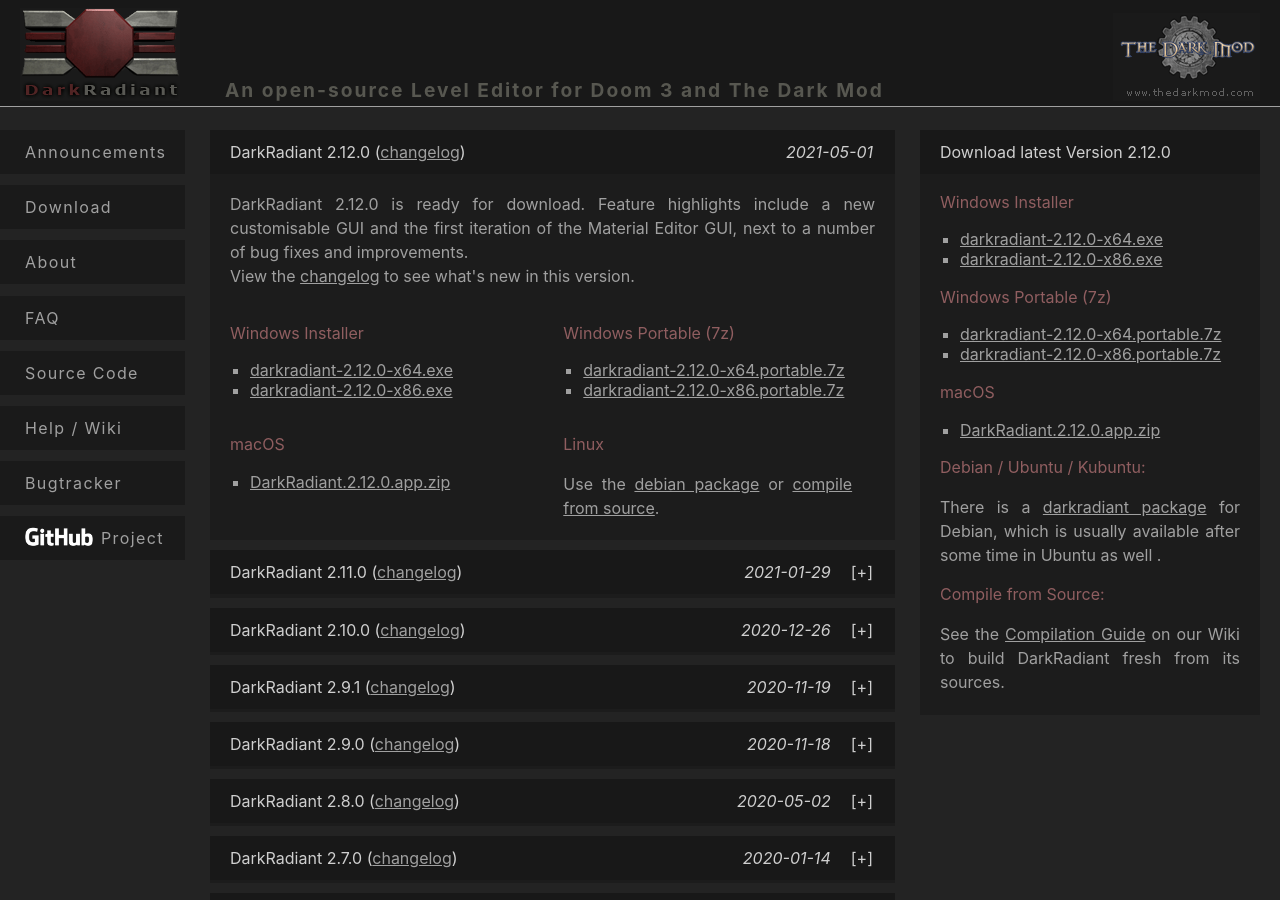
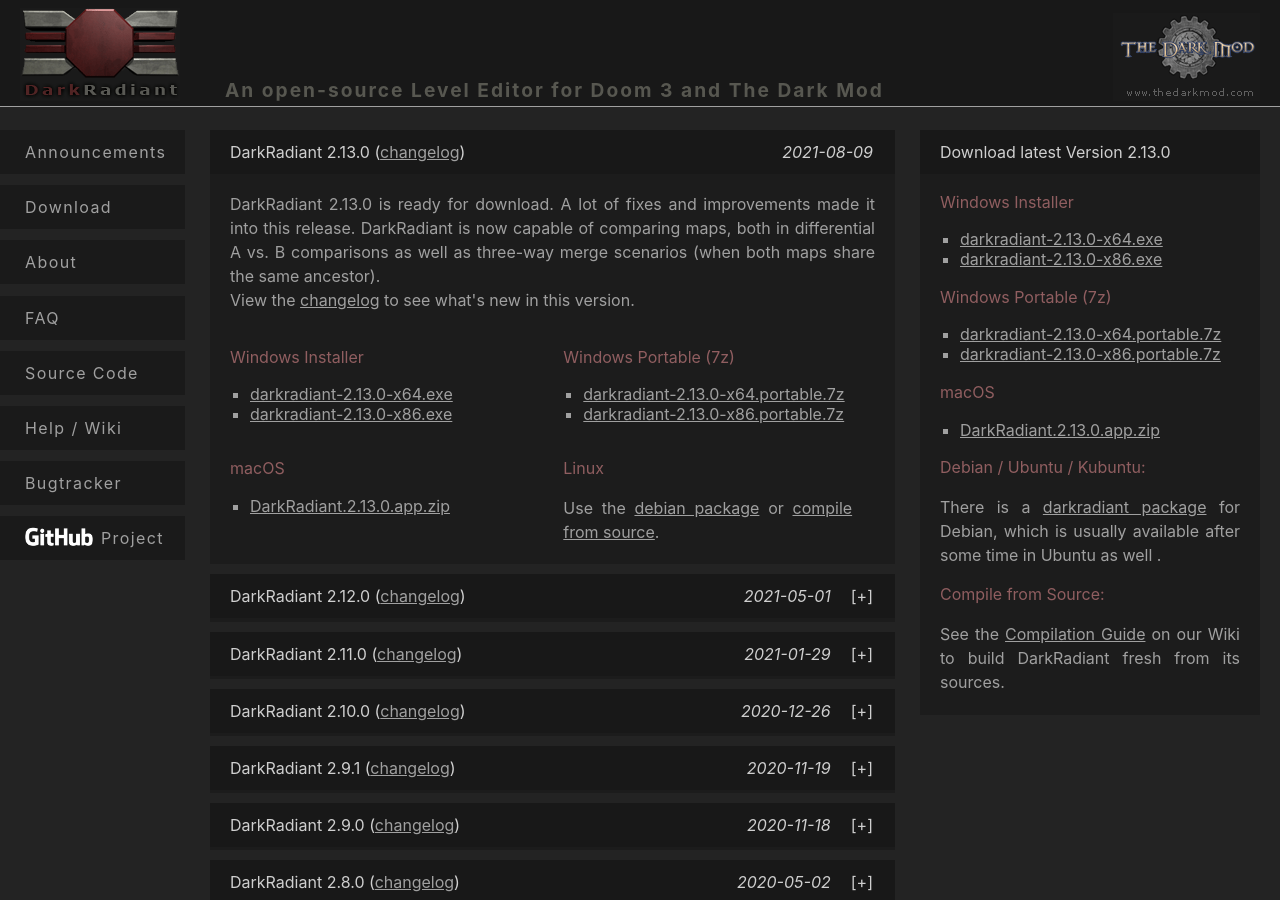
Before and after one commit to codereader/codereader.github.io, a Jekyll site: the page built from download.md, in a window 1280 px wide and 900 px high. Built offline with Jekyll 4.4.1, drawn with Linux system fonts in a browser that asks for light colours.

Commit message:
2.13.0 release

```diff
--- a/_config.yml
+++ b/_config.yml
@@ -20,7 +20,7 @@ description: > # this means to ignore newlines until "baseurl:"
 baseurl: "" # the subpath of your site, e.g. /blog
 url: "" # the base hostname & protocol for your site, e.g. http://example.com
 github_username:  codereader
-dr_latest_ver: 2.12.0
+dr_latest_ver: 2.13.0
 
 # Build settings
 markdown: kramdown
--- a/download.md
+++ b/download.md
@@ -44,6 +44,31 @@ title: DarkRadiant Downloads
 </script>
 
 <div class="section download latest">
+  <h2>
+    <span class="">DarkRadiant 2.13.0</span>
+    <span class="date">2021-08-09</span>
+    <span class="changelog">({% include bugtracker_changelog_link.md version=97 %})</span>
+  </h2>
+  <p>DarkRadiant 2.13.0 is ready for download. A lot of fixes and improvements made it into this release. DarkRadiant is now capable of comparing maps, both in differential A vs. B comparisons as well as three-way merge scenarios (when both maps share the same ancestor).
+  <br />
+  View the {% include bugtracker_changelog_link.md version=97 %} to see what's new in this version.</p>
+  <div class="col1">
+    {% include download-github-win.md ver='2.13.0' %}
+  </div>
+  <div class="col2">
+    {% include download-github-win-portable.md ver='2.13.0' %}
+  </div>
+  <div class="col1">
+    <h3>macOS</h3>
+    <p><ul><li><a href="https://github.com/codereader/DarkRadiant/releases/download/2.13.0/DarkRadiant.2.13.0.app.zip">DarkRadiant.2.13.0.app.zip</a></li></ul></p>
+  </div>
+  <div class="col2">
+    <h3>Linux</h3>
+    <p>Use the <a href="https://packages.debian.org/sid/darkradiant">debian package</a> or <a href="source.html">compile from source</a>.</p>
+  </div>
+</div>
+
+<div class="section download">
   <h2>
     <span class="">DarkRadiant 2.12.0</span>
     <span class="date">2021-05-01</span>
```
Also changed, not shown: index.md (+10 -0 lines).
